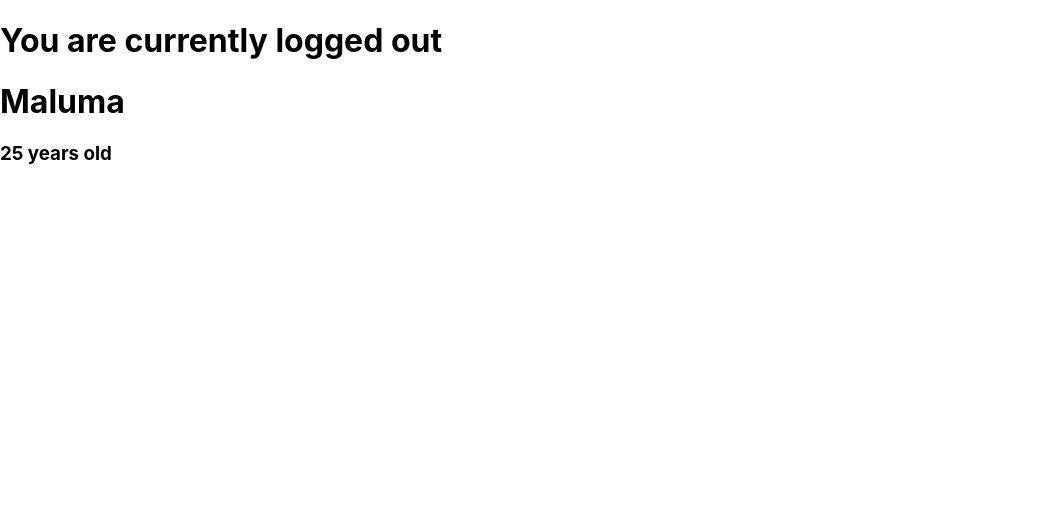
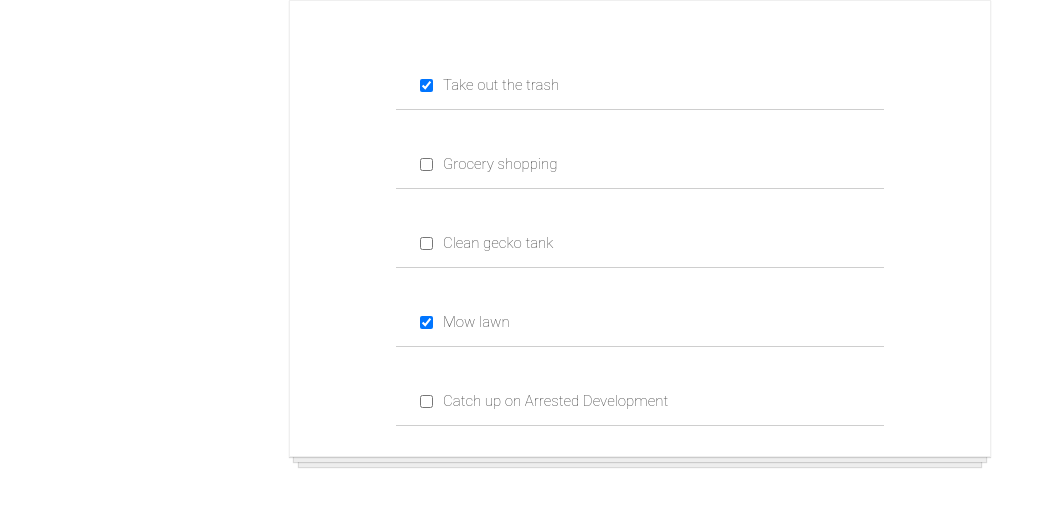
Before and after one commit to jyodying/my-react-app, a React (Create React App) app: page / in a window 1280 px wide. Shown: the top 506 px of the page, without its empty margins (0-1053 px from the left). Built offline with nearby package versions, Linux system fonts and the light colour scheme.

Commit message:
Todo App - Phase 4

```diff
--- /dev/null
+++ b/src/App1.js
@@ -0,0 +1,39 @@
+/*
+In the previous iteration of this todo list app, we pulled in todos data from a JSON file and mapped over it to display the todo items.
+
+Eventually we'll want to be able to modify the data, which will only happen if we've "loaded" the data in to the component's state
+
+Challenge: Change the <App /> component into a stateful class component and load the imported `todosData` into state.
+*/
+
+import React, { Component } from "react"
+
+import logo from './logo.svg';
+import './App.css';
+import Header from './Header';
+import Navbar from './Navbar';
+import MainContent from './MainContent';
+import Footer from "./Footer"
+
+import TodoItem1 from "./TodoItem1"
+import todosData from "./todosData"
+
+class App1 extends Component {
+    constructor() {
+        super()
+        this.state = {
+            todos: todosData
+        }
+    }
+
+    render() {
+        const todoItems = this.state.todos.map(item => <TodoItem1 key={item.id} item={item} />)
+        return (
+            <div className="todo-list">
+                {todoItems}
+            </div>
+        )
+    }
+}
+
+export default App1
--- /dev/null
+++ b/src/TodoItem1.js
@@ -0,0 +1,13 @@
+import React from 'react'
+
+function TodoItem1(props) {
+    return (
+        <div className="todo-item">
+            <input type="checkbox" checked={props.item.completed} />
+            <p>{props.item.text}</p>
+        </div>
+    )
+
+}
+
+export default TodoItem1
```
Also changed, not shown: src/index.js (+4 -3 lines).
